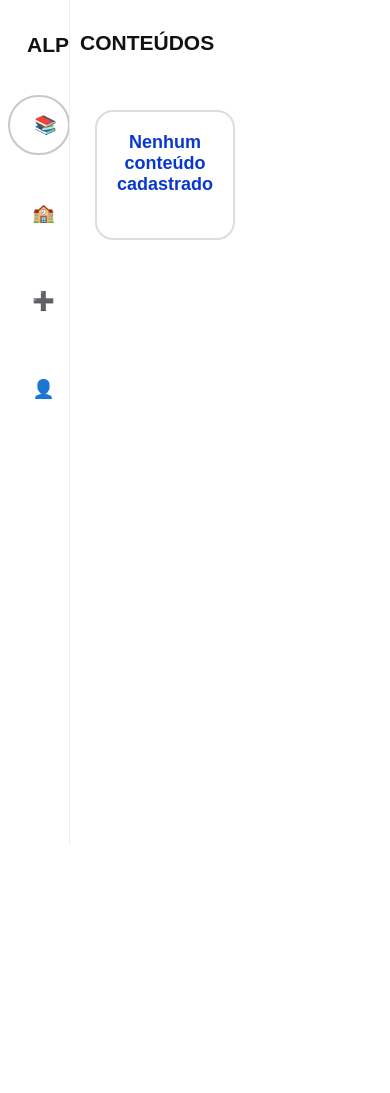
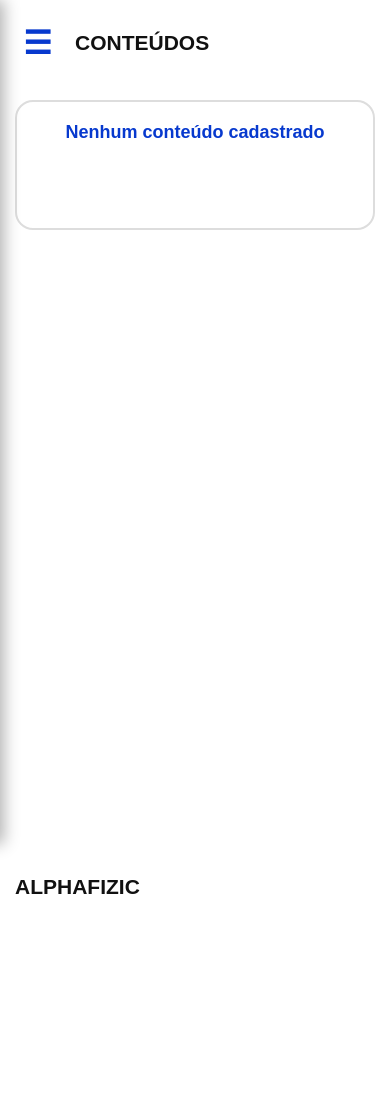
Before and after one commit to Kirigaya-17/PPA, a Flask app: page /professorMenu in a window 390 px wide. Shown: the top 1093 px of the page. Before the commit the page ends 844 px from the top, so only its background shows below. Run offline with Flask 3, Linux system fonts and the light colour scheme; the visitor is signed in with stand-in values (Sample User, id 1); data that the repository does not hold is empty; parts of the project's set-up code (start-up, migrations or seed data) failed here and were passed over.

Commit message:
Refatoração UI/UX: Responsividade Mobile e Correção de Heranças CSS

```diff
--- a/ALPHAFIZIC/app/static/css/global.css
+++ b/ALPHAFIZIC/app/static/css/global.css
@@ -65,6 +65,7 @@ input::placeholder {
 
 /* Botões padrões */
 button,
+.auth-page button,
 .btn-primary {
     width: 350px;
     height: 52px;
--- a/ALPHAFIZIC/app/static/css/professorMenu.css
+++ b/ALPHAFIZIC/app/static/css/professorMenu.css
@@ -1,3 +1,8 @@
+:root {
+    --primary: #0739ce;
+    --gray: #eeeeee;
+}
+
 /* ===================================================
    BARRA LATERAL FIXA (PAINEL DO PROFESSOR)
 =================================================== */
@@ -115,7 +120,7 @@
     height: auto;
     padding: 35px 9%;
     display: grid;
-    grid-template-columns: repeat(5, minmax(80px, 1fr));
+    grid-template-columns: repeat(auto-fit, minmax(180px, 1fr));
     grid-auto-rows: auto;
     gap: 45px 6%;
     align-content: start;
@@ -451,65 +449,199 @@
 }
 
 /* ===================================================
+TURMAS E DESKTOP
+=================================================== */
+/* 1. Impede que o botão "Acessar Turma" vaze do card no PC */
+.text-card .action-button,
+.class-card .action-button {
+    max-width: 100%;
+    width: 100%;
+    box-sizing: border-box;
+    padding: 8px 5px !important;
+    font-size: 13px !important;
+    white-space: normal !important; /* Permite quebrar linha se necessário */
+    word-break: break-word !important;
+    height: auto !important;
+    min-height: 38px;
+}
+
+/* Impede conteúdo de saltar visualmente da caixa */
+.text-card, .class-card {
+    overflow: hidden;
+}
+
+/* 2. Revela os nomes ocultos (Perfil, Alunos, etc.) nas abas em todas as telas */
+.turma-tab {
+    color: #111111 !important;
+}
+
+/* 3. Mantém o texto branco apenas na aba que estiver ativa (fundo azul) */
+.turma-tab[style*="var(--primary)"] {
+    color: #ffffff !important;
+}
+
+/* 4. Organiza as abas da turma lado a lado no desktop */
+.content-area div[style*="display:flex;gap:8px;flex-wrap:wrap"] {
+    flex-direction: row !important;
+}
+
+/* ===================================================
+   MENU MOBILE (clique para acessar a o menu lateral)
+=================================================== */
+.menu-toggle {
+    display: none;
+    width: 45px !important;
+    height: 45px !important;
+    background: transparent !important;
+    border: none !important;
+    font-size: 32px !important;
+    color: #0739ce !important;
+    cursor: pointer;
+    margin: 0 15px 0 0 !important;
+    padding: 0 !important;
+    flex-shrink: 0;
+}
+
+/* ===================================================
    RESPONSIVIDADE
 =================================================== */
 @media (max-width: 900px) {
+    /* Limita o botão ao tamanho do card e ajusta o texto se necessário */
+    .class-card .action-button {
+        max-width: 100%;
+        box-sizing: border-box;
+        padding: 10px 5px;
+        font-size: 14px;
+        text-align: center;
+    }
+}
+
+/* Notebooks e Tablets deitados (Dispara antes de esmagar os cards) */
+@media (max-width: 1100px) {
     .content-area {
         grid-template-columns: repeat(3, 1fr);
-        gap: 35px;
-        padding: 30px 7%;
+        gap: 25px;
+        padding: 30px 5%;
+    }
+}
+
+/* Tablets em pé (Transição segura antes do mobile) */
+@media (max-width: 850px) {
+    .content-area {
+        grid-template-columns: repeat(2, 1fr);
     }
 }
 
 @media (max-width: 600px) {
-    .sidebar {
-        width: 70px;
+    /* Exibe o botão e remove o recuo da área principal */
+    .menu-toggle {
+        display: block;
     }
 
     .main {
-        padding-left: 70px;
+        padding-left: 0;
     }
 
+    /* Transforma a barra lateral em um painel flutuante escondido à esquerda */
+    .sidebar {
+        width: 220px;
+        transform: translateX(-100%);
+        transition: transform 0.3s ease;
+        box-shadow: 4px 0 15px rgba(0,0,0,0.3);
+    }
+
+    /* Classe ativada pelo JavaScript para deslizar o menu para dentro da tela */
+    .sidebar.open {
+        transform: translateX(0);
+    }
+
+    /* Restaura o visual original do menu (já que agora ele tem 220px novamente) */
+    .sidebar-header {
+        padding-left: 27px;
+        justify-content: flex-start;
+    }
+    .sidebar-header .logo {
+        display: block;
+    }
     .sidebar .menu-text {
-        display: none;
+        display: inline-block;
+    }
+    .menu-item {
+        width: 195px;
+        justify-content: flex-start;
+        margin-left: 8px;
+        padding: 8px;
+        border-radius: 35px;
+    }
+    .icon {
+        width: 55px;
+    }
+
+    .top {
+        padding-left: 15px;
     }
 
     .content-area {
-        grid-template-columns: repeat(2, 1fr);
+        display: flex;
+        flex-direction: column;
         gap: 25px;
-        padding: 25px;
+        padding: 15px;
+    }
+    /* Botões dentro da área de conteúdo */
+    .content-area button {
+        height: auto !important;
+        min-height: 45px !important;
+        padding: 10px 15px !important;
+        line-height: normal !important;
+        display: inline-flex !important;
+        align-items: center !important;
+        justify-content: center !important;
     }
 
-    .profile-container {
-        padding: 10px;
+    .turma-tab {
+        flex: 1 1 22% !important;
+        padding: 8px 2px !important;
+        font-size: 13px !important;
+        color: #111111 !important;
+        display: inline-flex !important;
+        justify-content: center !important;
+        align-items: center !important;
     }
 
+    .turma-tab[style*="var(--primary)"] {
+    color: #ffffff !important;
+}
+
+    .profile-container {
+        padding: 0;
+    }
     .profile-body {
         padding: 15px;
     }
-
     .profile-header {
         padding: 20px;
     }
-
     .profile-header h2 {
         font-size: 20px;
     }
-
     .stats-grid {
         grid-template-columns: repeat(3, 1fr);
-        gap: 8px;
+        gap: 5px;
     }
-
     .stat-number {
-        font-size: 24px;
+        font-size: 20px;
     }
-
+    .stat-item {
+        padding: 10px;
+    }
     .profile-actions {
         flex-direction: column;
     }
-
-    .profile-actions .action-button {
-        width: 100%;
+    .profile-actions .action-button,
+    .edit-btn {
+        width: 100% !important;
     }
 }
+.content-area div[style*="display:flex;gap:8px;flex-wrap:wrap"] {
+    flex-direction: row !important;
+}
--- a/ALPHAFIZIC/app/static/js/main.js
+++ b/ALPHAFIZIC/app/static/js/main.js
@@ -149,3 +149,28 @@ if ('serviceWorker' in navigator) {
             .catch(err => console.error("Erro no Service Worker:", err));
     });
 }
+
+// ==========================================
+// MENU MOBILE (HAMBÚRGUER) - CORRIGIDO
+// ==========================================
+{
+    const btnMenuMobile = document.getElementById('menuToggle');
+    const barraLateralMobile = document.querySelector('.sidebar');
+    const botoesMenuLateral = document.querySelectorAll('.menu-item');
+
+    if (btnMenuMobile && barraLateralMobile) {
+        // Abre e fecha o menu ao clicar nas 3 barras
+        btnMenuMobile.addEventListener('click', () => {
+            barraLateralMobile.classList.toggle('open');
+        });
+
+        // Fecha o painel automaticamente após tocar em um botão no celular
+        botoesMenuLateral.forEach(botao => {
+            botao.addEventListener('click', () => {
+                if (window.innerWidth <= 600) {
+                    barraLateralMobile.classList.remove('open');
+                }
+            });
+        });
+    }
+}
--- a/ALPHAFIZIC/app/static/js/perfil.js
+++ b/ALPHAFIZIC/app/static/js/perfil.js
@@ -18,9 +18,11 @@ export function mostrarPerfil() {
         <div class="profile-container">
             <div class="profile-card">
                 <div class="profile-header">
-                    <div class="profile-avatar">
-                        <img src="https://via.placeholder.com/150" alt="Foto de perfil" id="profileImage">
-                        <button class="edit-avatar-btn" onclick="trocarFoto()" title="Trocar foto">📷</button>
+                    <!-- Foto clicável com ícone padrão -->
+                    <div class="profile-avatar" onclick="trocarFoto()" title="Clique para trocar a foto" style="cursor: pointer;">
+                        <div id="profileImageContainer" class="avatar-placeholder">
+                            👤
+                        </div>
                     </div>
                     <h2 id="profileName">${nomeExibicao.toUpperCase()}</h2>
                     <p class="profile-role">Professor(a)</p>
@@ -80,13 +82,16 @@ export function mostrarPerfil() {
 
 export function trocarFoto() {
     const input = document.createElement('input');
-    input.type = 'file'; input.accept = 'image/*';
+    input.type = 'file';
+    input.accept = 'image/*';
     input.onchange = (e) => {
         const file = e.target.files[0];
         if (file) {
             const reader = new FileReader();
             reader.onload = (ev) => {
-                document.getElementById('profileImage').src = ev.target.result;
+                const container = document.getElementById('profileImageContainer');
+                // Substitui o emoji 👤 pela imagem que o usuário escolheu
+                container.innerHTML = `<img src="${ev.target.result}" style="width: 100%; height: 100%; object-fit: cover; border-radius: 50%;">`;
                 mostrarAlerta('Foto atualizada!');
             };
             reader.readAsDataURL(file);
--- a/ALPHAFIZIC/app/templates/professorMenu.html
+++ b/ALPHAFIZIC/app/templates/professorMenu.html
@@ -3,6 +3,16 @@
 <head>
     <meta charset="UTF-8">
     <meta name="viewport" content="width=device-width, initial-scale=1.0">
+    <!-- CONTEÚDO PRINCIPAL -->
+    <main class="main">
+        <header class="top">
+            <!-- BOTÃO HAMBÚRGUER ADICIONADO AQUI -->
+            <button id="menuToggle" class="menu-toggle">☰</button>
+            <h1 id="pageTitle">ALPHAFIZIC</h1>
+        </header>
+        <section id="contentArea" class="content-area">
+        </section>
+    </main>
     <title>ALPHAFIZIC - Professor</title>
     <link rel="icon" href="{{ url_for('static', filename='img/loboauu.png') }}">
     <link rel="stylesheet" href="/static/css/global.css">
@@ -20,19 +30,19 @@
         <nav class="menu">
             <button class="menu-item active" data-section="conteudo">
                 <span class="icon">📚</span>
-                <span class="menu-text">conteúdo</span>
+                <span class="menu-text">Conteúdo</span>
             </button>
             <button class="menu-item" data-section="turmas">
                 <span class="icon">🏫</span>
-                <span class="menu-text">turmas</span>
+                <span class="menu-text">Turmas</span>
             </button>
             <button class="menu-item" data-section="criar">
                 <span class="icon">➕</span>
-                <span class="menu-text">criar</span>
+                <span class="menu-text">Criar</span>
             </button>
             <button class="menu-item" data-section="perfil">
                 <span class="icon">👤</span>
-                <span class="menu-text">perfil</span>
+                <span class="menu-text">Perfil</span>
             </button>
         </nav>
     </aside>
@@ -48,10 +58,11 @@
 
 
     <script>
-        const nomeDoUsuario = "{{ session.get('nome_usuario', 'Professor(a)') }}";
-        const emailDoUsuario = "{{ session.get('usuario_logado', '') }}";
-        const contatoDoUsuario = "{{ session.get('contato_usuario', '') }}";
-        const bioDoUsuario = "{{ session.get('bio_usuario', 'Bem-vindo(a) ao meu perfil!') }}";
+        // Usar window. garante que o perfil.js consiga ler os dados reais do Python
+        window.nomeDoUsuario = "{{ session.get('nome_usuario', 'Professor(a)') }}";
+        window.emailDoUsuario = "{{ session.get('usuario_logado', '') }}";
+        window.contatoDoUsuario = "{{ session.get('contato_usuario', '') }}";
+        window.bioDoUsuario = "{{ session.get('bio_usuario', 'Bem-vindo(a) ao meu perfil!') }}";
     </script>
 
     <script type="module" src="/static/js/main.js"></script>
```
Also changed, not shown: other parts of ALPHAFIZIC/app/static/css/professorMenu.css (+15 -22 lines).
